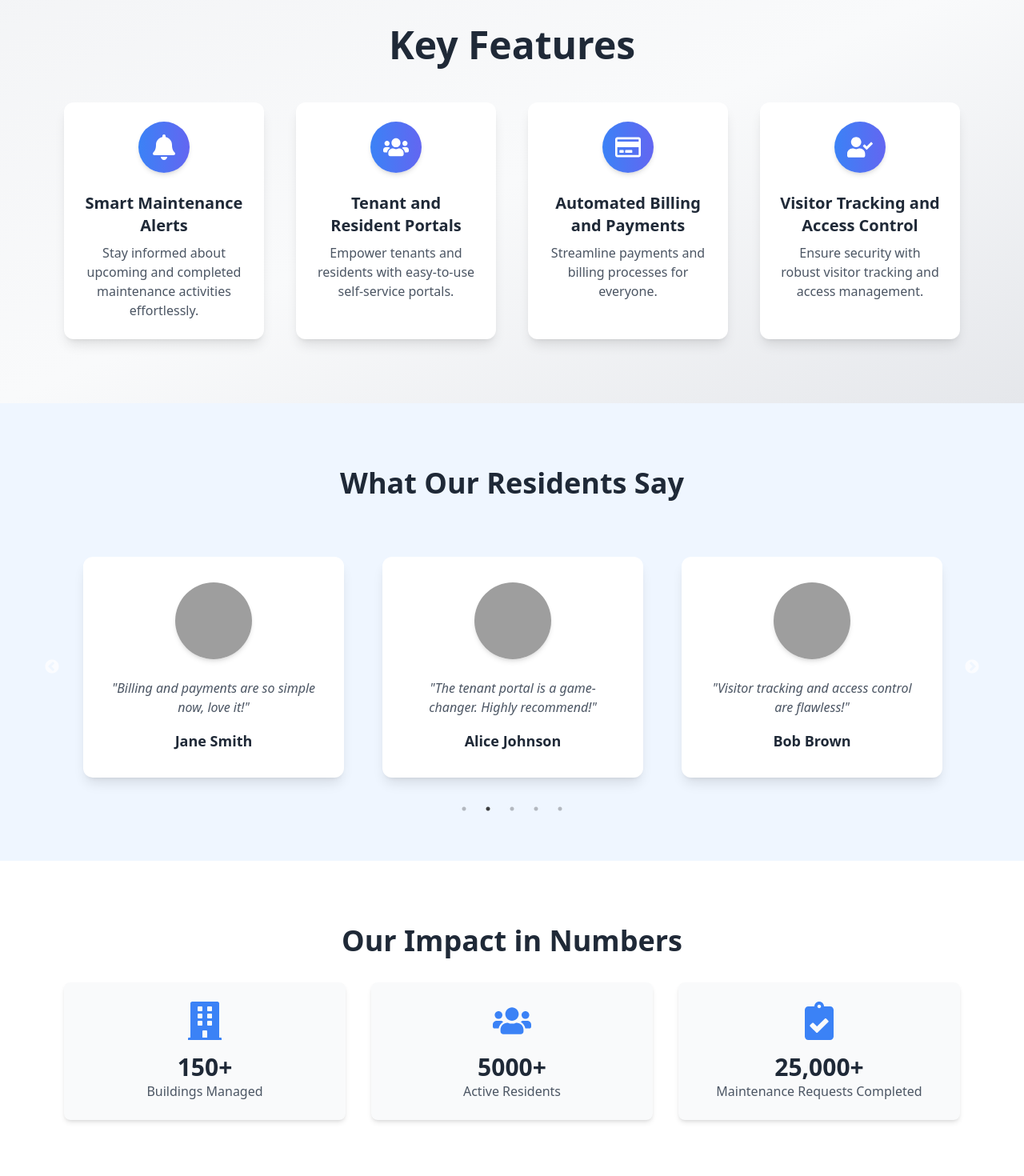
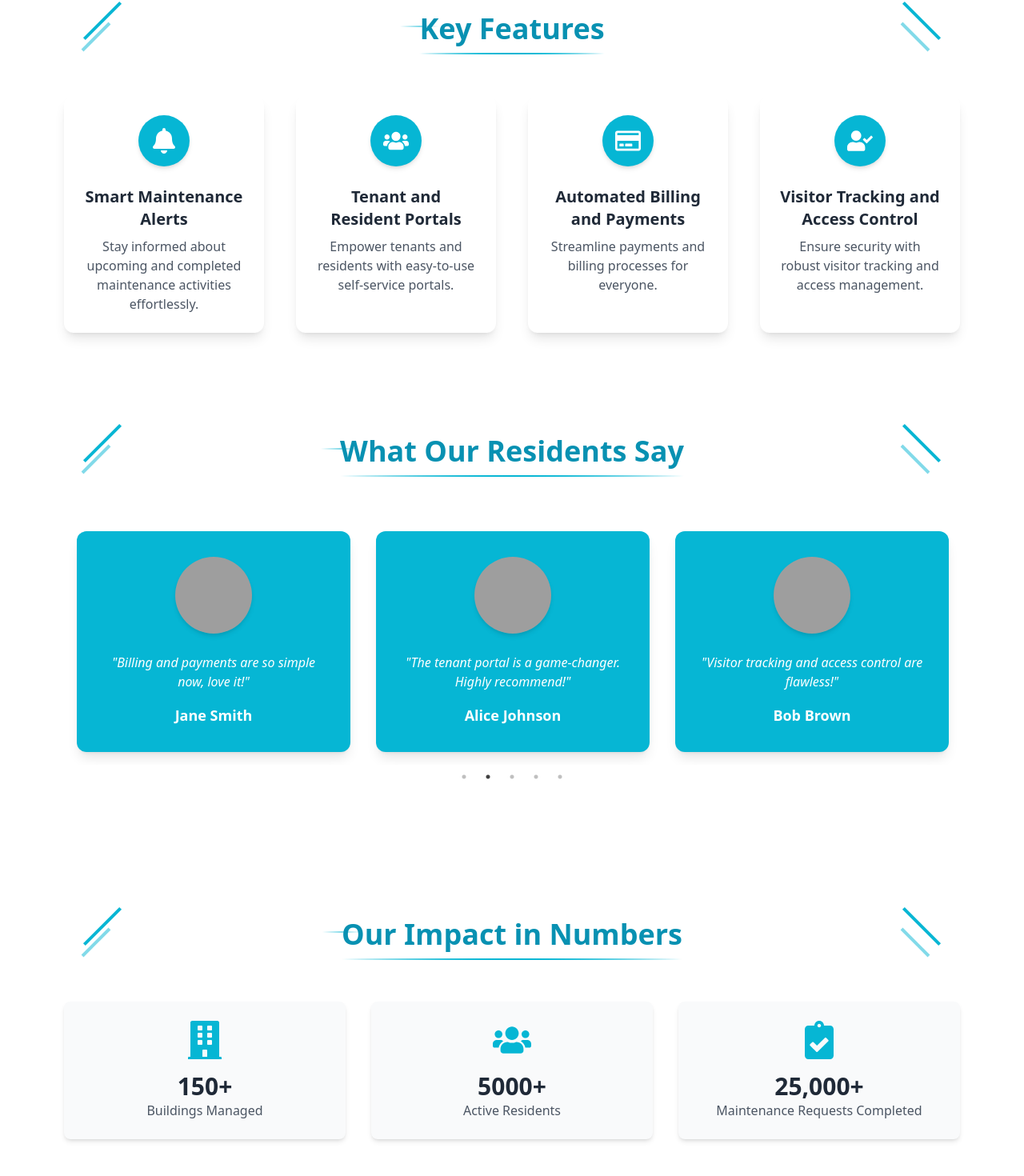
Before and after one commit to nafisa-lubaba/ManageNest, a React (Vite) app: page / in a window 1280 px wide. Shown: the part 1104-2574 px from the top of the page at 80% size. Built offline with nearby package versions, Linux system fonts and the light colour scheme; no server answers; grey boxes are pictures that could not be loaded.

Commit message:
added-function

```diff
--- a/src/components/ApartmentComponents/ApartmentCard.jsx
+++ b/src/components/ApartmentComponents/ApartmentCard.jsx
@@ -8,7 +8,7 @@ const ApartmentCard = ({ apartment }) => {
         <div className="w-full max-w-sm bg-white rounded-lg shadow-lg overflow-hidden hover:shadow-xl transition-shadow duration-300">
             <div className="relative h-48 overflow-hidden">
                 <img src={apartment.image || '/default-image.jpg'} alt={apartment.category || 'Apartment'} className="w-full h-full object-cover" />
-                <div className="absolute top-4 left-4 bg-blue-600 text-white px-3 py-1 rounded-full text-sm">
+                <div className="absolute top-4 left-4 bg-cyan-500 text-white px-3 py-1 rounded-full text-sm">
                     {apartment.category}
                 </div>
             </div>
@@ -43,7 +43,7 @@ const ApartmentCard = ({ apartment }) => {
                 <div className="mb-4">
                     <div className="flex flex-wrap gap-2">
                         {apartment.facilities?.map((facility, index) => (
-                            <span key={index} className="bg-blue-50 text-blue-600 px-2 py-1 rounded-full text-xs">
+                            <span key={index} className="bg-blue-50 text-cyan-bg-cyan-500 px-2 py-1 rounded-full text-xs">
                                 {facility}
                             </span>
                         ))}
@@ -52,8 +52,8 @@ const ApartmentCard = ({ apartment }) => {
 
                 <div className="flex items-center justify-between mb-4">
                     <div className="flex items-center gap-1">
-                        <FaDollarSign className="w-5 h-5 text-green-600" />
-                        <span className="text-xl font-bold text-green-600">{apartment.rentPerMonth || 'N/A'}</span>
+                        <FaDollarSign className="w-5 h-5 text-[#0e7490]" />
+                        <span className="text-xl font-bold text-[#0e7490]">{apartment.rentPerMonth || 'N/A'}</span>
                         <span className="text-gray-500">/month</span>
                     </div>
                     <div className="flex items-center gap-1 text-gray-600">
@@ -64,7 +64,7 @@ const ApartmentCard = ({ apartment }) => {
 
                 <Link
                     to={`/product/${apartment.id}`}
-                    className="w-full bg-blue-600 text-white py-2 rounded-lg hover:bg-blue-700 transition-colors duration-300 flex items-center justify-center gap-2">
+                    className="w-full bg-cyan-500 text-white py-2 rounded-lg hover:bg-[#0e7490] transition-colors duration-300 flex items-center justify-center gap-2">
                     <FaMapPin className="w-4 h-4" />
                     View Details
                 </Link>
--- a/src/components/HomeComponents/FeaturesSection.jsx
+++ b/src/components/HomeComponents/FeaturesSection.jsx
@@ -1,4 +1,5 @@
 import { FaBell, FaUsers, FaRegCreditCard, FaUserCheck } from "react-icons/fa";
+import SharedTitle from '../Shared/SharedTitle';
 
 const FeaturesSection = () => {
     const features = [
@@ -9,18 +10,19 @@ const FeaturesSection = () => {
     ];
 
     return (
-        <section className="py-20 bg-gradient-to-br from-gray-100 via-gray-50 to-gray-200">
+        <section >
             <div className="max-w-6xl mx-auto px-4 text-center">
-                <h2 className="text-5xl font-extrabold text-gray-800 mb-12">
+                <SharedTitle heading="Key Features"/>
+                {/* <h2 className="text-5xl font-extrabold text-gray-800 mb-12">
                     Key Features
-                </h2>
+                </h2> */}
                 <div className="grid grid-cols-1 md:grid-cols-2 lg:grid-cols-4 gap-10">
                     {features.map((feature, index) => (
                         <div
                             key={index}
-                            className="bg-white p-6 shadow-lg rounded-xl transition transform hover:scale-105 hover:shadow-2xl hover:bg-gradient-to-r hover:from-blue-500 hover:to-indigo-500 hover:text-white"
+                            className="bg-white p-6 shadow-lg rounded-xl transition transform hover:scale-105 hover:shadow-2xl hover:bg-gradient-to-r hover:bg-cyan-500 hover:text-white"
                         >
-                            <div className="w-16 h-16 mx-auto mb-6 flex items-center justify-center bg-gradient-to-r from-blue-500 to-indigo-500 text-white rounded-full shadow-md">
+                            <div className="w-16 h-16 mx-auto mb-6 flex items-center justify-center bg-cyan-500 text-white rounded-full shadow-md">
                                 <feature.icon className="w-8 h-8" />
                             </div>
                             <h3 className="text-xl font-semibold mb-2">
--- a/src/components/HomeComponents/StatisticsSection.jsx
+++ b/src/components/HomeComponents/StatisticsSection.jsx
@@ -1,5 +1,6 @@
 
 import { FaBuilding, FaUsers, FaClipboardCheck } from 'react-icons/fa';
+import SharedTitle from '../Shared/SharedTitle';
 
 
 const statistics = [
@@ -10,13 +11,14 @@ const statistics = [
 
 const StatisticsSection = () => {
     return (
-        <section className="py-20 bg-white">
+        <section className="py-16 bg-white">
             <div className="max-w-6xl mx-auto px-4 text-center">
-                <h2 className="text-4xl font-bold mb-8">Our Impact in Numbers</h2>
+                <SharedTitle heading="Our Impact in Numbers" />
+                {/* <h2 className="text-4xl font-bold mb-8">Our Impact in Numbers</h2> */}
                 <div className="grid grid-cols-1 md:grid-cols-3 gap-8">
                     {statistics.map((stat, index) => (
                         <div key={index} className="flex flex-col items-center p-6 bg-gray-50 rounded-lg shadow-md">
-                            <stat.icon className="w-12 h-12 text-blue-500 mb-4" />
+                            <stat.icon className="w-12 h-12 text-cyan-500 mb-4" />
                             <h3 className="text-3xl font-bold">{stat.value}</h3>
                             <p className="text-gray-600">{stat.label}</p>
                         </div>
--- a/src/components/HomeComponents/TestimonialsSection.jsx
+++ b/src/components/HomeComponents/TestimonialsSection.jsx
@@ -1,6 +1,7 @@
 import Slider from 'react-slick';
 import "slick-carousel/slick/slick.css";
 import "slick-carousel/slick/slick-theme.css";
+import SharedTitle from '../Shared/SharedTitle';
 
 const testimonials = [
     { name: 'John Doe', feedback: 'Amazing management service, highly responsive!', image: 'https://i.ibb.co/fHjQqNp/3551911.jpg' },
@@ -36,24 +37,22 @@ const TestimonialsSection = () => {
     };
 
     return (
-        <section className="py-20 bg-blue-50">
+        <section className="py-16">
             <div className="max-w-6xl mx-auto px-4 text-center">
-                <h2 className="text-4xl font-bold mb-12 text-gray-800">
-                    What Our Residents Say
-                </h2>
+                <SharedTitle heading="What Our Residents Say" />
                 <Slider {...sliderSettings}>
                     {testimonials.map((testimonial, index) => (
-                        <div key={index} className="p-6">
-                            <div className="bg-white p-8 shadow-lg rounded-xl">
+                        <div key={index} className="p-4">
+                            <div className="bg-cyan-500 p-8 shadow-lg rounded-xl">
                                 <img
                                     src={testimonial.image}
                                     alt={testimonial.name}
                                     className="w-24 h-24 rounded-full mx-auto mb-6 shadow-md"
                                 />
-                                <p className="text-gray-600 italic mb-4">
+                                <p className="text-white italic mb-4">
                                     "{testimonial.feedback}"
                                 </p>
-                                <h3 className="text-lg font-semibold text-gray-800">
+                                <h3 className="text-lg font-semibold text-white">
                                     {testimonial.name}
                                 </h3>
                             </div>
--- /dev/null
+++ b/src/components/Shared/SharedTitle.jsx
@@ -0,0 +1,35 @@
+
+
+const SharedTitle = ({ heading, subHeading }) => {
+  return (
+    <div className="max-w-4xl mx-auto text-center my-16 relative">
+      <div className="relative">
+        <div className="relative inline-block mb-4">
+          <div className="absolute -left-6 -right-6 top-1/2 -translate-y-1/2 h-px bg-gradient-to-r from-transparent via-cyan-500 to-transparent" />
+          {/* <span className="relative bg-white px-6 text-cyan-500 uppercase tracking-[0.2em] text-sm font-medium">
+            {subHeading}
+          </span> */}
+        </div>
+        <div className="relative inline-block">
+          <h3 className="text-4xl font-bold text-cyan-600">
+            {heading}
+          </h3>
+          <div className="absolute -bottom-3 left-0 w-full h-0.5">
+            <div className="absolute inset-0 bg-gradient-to-r from-transparent via-cyan-500 to-transparent" />
+            <div className="absolute inset-0 bg-gradient-to-r from-transparent via-cyan-500 to-transparent animate-[pulse_2s_ease-in-out_infinite]" />
+          </div>
+        </div>
+        <div className="absolute left-0 top-1/2 -translate-y-1/2 -translate-x-full pr-8">
+          <div className="w-16 h-1 bg-cyan-500 transform -rotate-45" />
+          <div className="w-12 h-1 bg-cyan-500/50 transform -rotate-45 mt-4" />
+        </div>
+        <div className="absolute right-0 top-1/2 -translate-y-1/2 translate-x-full pl-8">
+          <div className="w-16 h-1 bg-cyan-500 transform rotate-45" />
+          <div className="w-12 h-1 bg-cyan-500/50 transform rotate-45 mt-4" />
+        </div>
+      </div>
+    </div>
+  );
+};
+
+export default SharedTitle;
--- a/src/pages/ApartmentDetails.css
+++ b/src/pages/ApartmentDetails.css
@@ -9,7 +9,7 @@
     bottom: 0;
     width: 100%;
     height: 2px;
-    background-color: #007BFF;
+    background-color: #06b6d4;
     transform: scaleX(0);
     transform-origin: bottom right;
     transition: transform 0.3s ease-out;
@@ -25,5 +25,5 @@
 } */
 .unique-header:hover {
     font-size: 2.5rem;
-    color: #007BFF;
+    color: #06b6d4;
 }
--- a/src/pages/ApartmentDetails.jsx
+++ b/src/pages/ApartmentDetails.jsx
@@ -49,7 +49,7 @@ const ApartmentDetails = () => {
         <div className="container mx-auto p-6 min-h-screen">
             <button
                 onClick={() => navigate("/")}
-                className="mb-6 flex items-center gap-2 text-blue-700 hover:text-blue-900 font-semibold transition-all"
+                className="mb-6 flex items-center gap-2 text-cyan-500 hover:text-cyan-500 font-semibold transition-all"
             >
                 <FaArrowLeft className="w-4 h-4" /> Back to Listings
             </button>
@@ -61,7 +61,7 @@ const ApartmentDetails = () => {
                         alt={apartment.category}
                         className="w-full h-96 object-cover"
                     />
-                    <div className="absolute top-4 left-4 bg-blue-700 text-white px-4 py-1 rounded-full text-sm shadow-lg">
+                    <div className="absolute top-4 left-4 bg-cyan-500 text-white px-4 py-1 rounded-full text-sm shadow-lg">
                         {apartment.category}
                     </div>
                 </div>
@@ -70,26 +70,26 @@ const ApartmentDetails = () => {
                     <h1 className="text-4xl font-bold text-gray-800 mb-4">
                         {apartment.blockName} - {apartment.apartmentNo}
                     </h1>
-                    <p className="text-2xl text-green-600 font-semibold mb-6">
+                    <p className="text-2xl text-[#0e7490] font-semibold mb-6">
                         ${apartment.rentPerMonth}/month
                     </p>
 
                     <div className="grid grid-cols-2 lg:grid-cols-4 gap-6 mb-8">
                         {/* Property Info */}
                         <div className="flex items-center gap-2">
-                            <FaSquare className="text-blue-500 w-6 h-6" />
+                            <FaSquare className="text-cyan-500 w-6 h-6" />
                             <span className="text-gray-600">{apartment.size} sq ft</span>
                         </div>
                         <div className="flex items-center gap-2">
-                            <FaBath className="text-blue-500 w-6 h-6" />
+                            <FaBath className="text-cyan-500 w-6 h-6" />
                             <span className="text-gray-600">{apartment.rooms.bathrooms} Bathrooms</span>
                         </div>
                         <div className="flex items-center gap-2">
-                            <FaBed className="text-blue-500 w-6 h-6" />
+                            <FaBed className="text-cyan-500 w-6 h-6" />
                             <span className="text-gray-600">{apartment.rooms.bedrooms} Bedrooms</span>
                         </div>
                         <div className="flex items-center gap-2">
-                            <FiTarget className="text-blue-500 w-6 h-6" />
+                            <FiTarget className="text-cyan-500 w-6 h-6" />
                             <span className="text-gray-600">{apartment.availabilityStatus}</span>
                         </div>
                     </div>
@@ -102,7 +102,7 @@ const ApartmentDetails = () => {
                                 {apartment.facilities.map((facility, index) => (
                                     <span
                                         key={index}
-                                        className="flex items-center gap-2 bg-green-50 text-green-600 px-3 py-1 rounded-full shadow-sm"
+                                        className="flex items-center gap-2 bg-cyan-100 text-[#0e7490] px-3 py-1 rounded-full shadow-sm"
                                     >
                                         <FaCheckCircle className="w-4 h-4" />
                                         {facility}
@@ -209,7 +209,7 @@ const ApartmentDetails = () => {
 
             <div className="mt-8 flex justify-center">
                 <button
-                    className="w-full py-3 bg-blue-700 text-white font-semibold rounded-lg hover:bg-blue-800 transition-all"
+                    className="w-full py-3 bg-cyan-500 text-white font-semibold rounded-lg hover:bg-[#0e7490] transition-all"
                 >
                     Book Now
                 </button>
--- a/src/pages/ApartmentListing.jsx
+++ b/src/pages/ApartmentListing.jsx
@@ -1,7 +1,59 @@
+// import { useEffect, useState } from "react";
+// import ApartmentCard from "../components/ApartmentComponents/ApartmentCard";
+// import SharedTitle from "../components/Shared/SharedTitle";
+// import axios from "axios";
+
+
+
+// const ApartmentListing = () => {
+//     const [apartments, setApartments] = useState([]);
+//     const [loading, setLoading] = useState(true);
+//     const [error, setError] = useState(null);
+
+//     useEffect(() => {
+//         const getData = async () => {
+//             const { data } = await axios(`${import.meta.env.VITE_API_URL}/rooms`)
+//             setApartments(data)
+//           }  finally {
+//             setLoading(false);
+//         }
+//           getData()
+//         }, [])
+//         fetch('/room.json')
+//             .then(response => {
+//                 if (!response.ok) throw new Error('Failed to fetch');
+//                 return response.json();
+//             })
+//             .then(data => {
+//                 setApartments(data);
+//                 setLoading(false);
+//             })
+//             .catch(err => {
+//                 setError(err.message);
+//                 setLoading(false);
+//             });
+
+//     if (loading) return <div className="text-center p-4">Loading...</div>;
+//     if (error) return <div className="text-center text-red-500 p-4">Error: {error}</div>;
+//     return (
+//         <div className="container mx-auto p-4">
+//             <SharedTitle heading="All Apparments"/>
+//             <div className="grid grid-cols-1 md:grid-cols-2 lg:grid-cols-3 gap-6">
+//                 {apartments.map((apartment, index) => (
+//                     <ApartmentCard key={apartment.apartmentNo} apartment={apartment} />
+//                 ))}
+//             </div>
+//         </div>
+//     );
+// };
+
+// export default ApartmentListing;
+
+
 import { useEffect, useState } from "react";
 import ApartmentCard from "../components/ApartmentComponents/ApartmentCard";
-// import ApartmentCard from "../Components/ApartmentCard";
-
+import SharedTitle from "../components/Shared/SharedTitle";
+import axios from "axios";
 
 const ApartmentListing = () => {
     const [apartments, setApartments] = useState([]);
@@ -9,26 +61,29 @@ const ApartmentListing = () => {
     const [error, setError] = useState(null);
 
     useEffect(() => {
-        fetch('/room.json')
-            .then(response => {
-                if (!response.ok) throw new Error('Failed to fetch');
-                return response.json();
-            })
-            .then(data => {
+        const getData = async () => {
+            try {
+                // setLoading(true);
+                const { data } = await axios.get(`${import.meta.env.VITE_API_URL}/apartmentss`);
                 setApartments(data);
+            } catch (err) {
+                setError(err.message || "Something went wrong");
+            } finally {
                 setLoading(false);
-            })
-            .catch(err => {
-                setError(err.message);
-                setLoading(false);
-            });
+            }
+        };
+
+        getData();
     }, []);
+
     if (loading) return <div className="text-center p-4">Loading...</div>;
     if (error) return <div className="text-center text-red-500 p-4">Error: {error}</div>;
+
     return (
         <div className="container mx-auto p-4">
+            <SharedTitle heading="All Apartments" />
             <div className="grid grid-cols-1 md:grid-cols-2 lg:grid-cols-3 gap-6">
-                {apartments.map((apartment, index) => (
+                {apartments.map((apartment) => (
                     <ApartmentCard key={apartment.apartmentNo} apartment={apartment} />
                 ))}
             </div>
```
Also changed, not shown: public/room.json (+16 -16 lines), src/components/Navbar/Navbar.jsx (+2 -81 lines), src/pages/Home.jsx (+4 -4 lines), src/assets/Managenest-1-removebg-preview.png, src/components/HomeComponents/Card.jsx (added).
